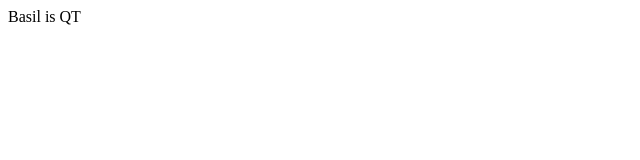
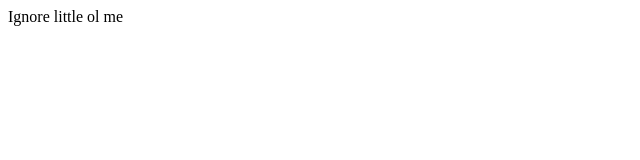
Before and after one commit to Jinxed-Cat/Jinxed-Cat.github.Io, a plain HTML site: page index.html in a window 1280 px wide. Shown: the full height of the page, 0-640 px from the left. Drawn offline with Linux system fonts and the light colour scheme.

Commit message:
index.html

```diff
--- a/index.html
+++ b/index.html
@@ -1,4 +1,4 @@
 <!DOCTYPE html>
 <html>
-<header1>Basil is QT</header1>
+<header1>Ignore little ol me</header1>
 </html>
```
